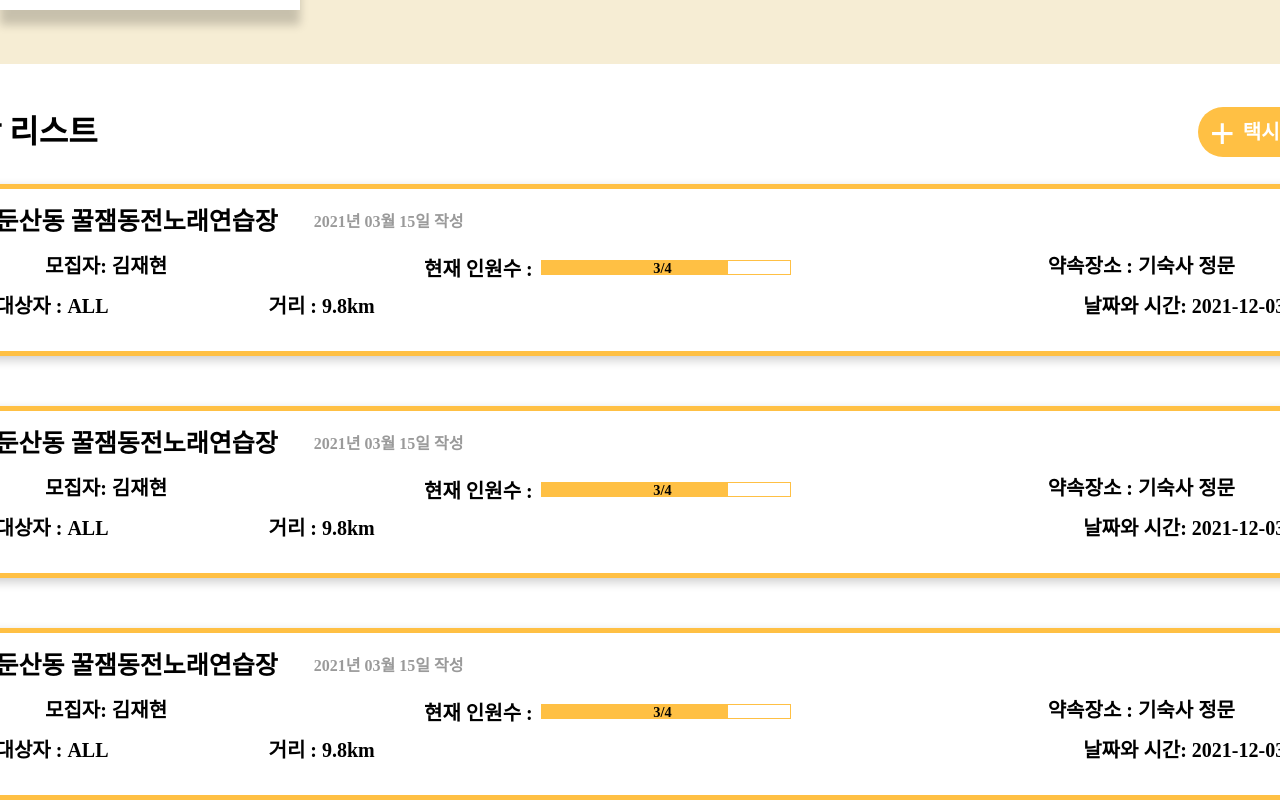
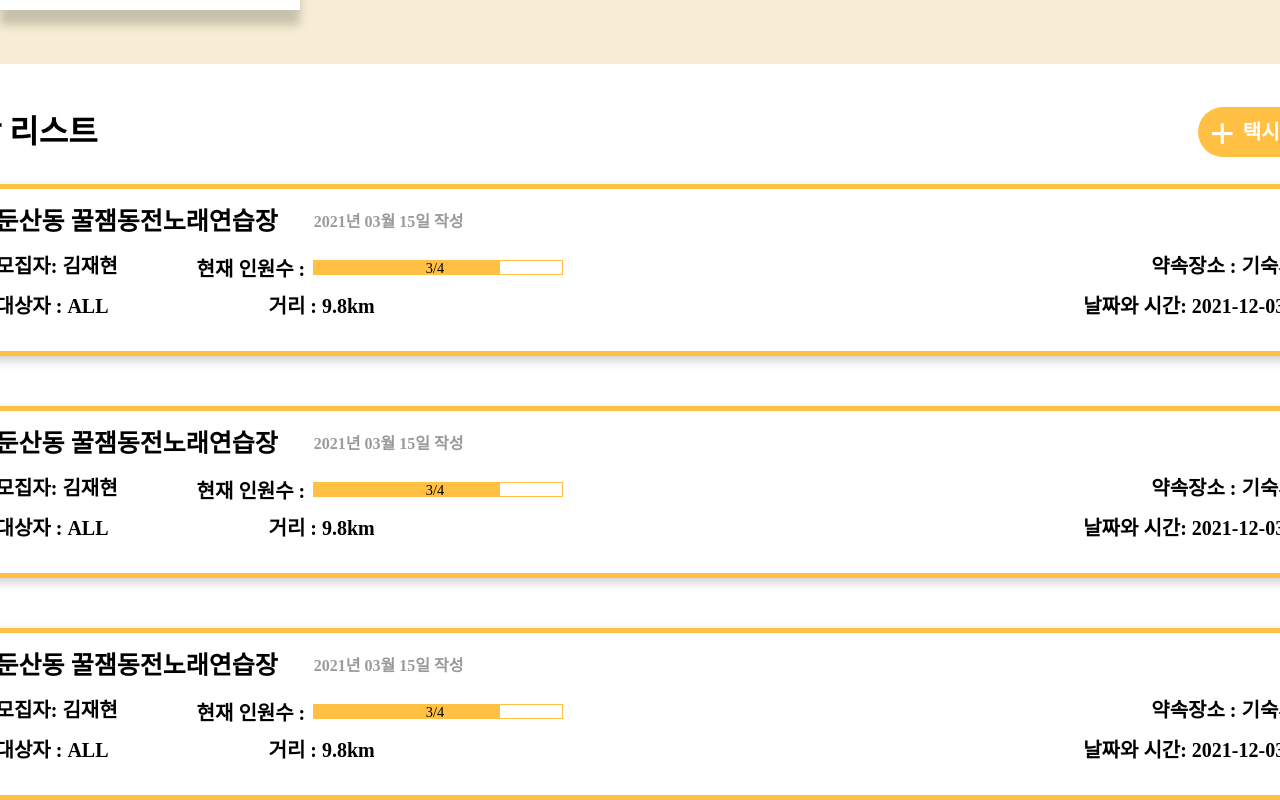
Before and after one commit to DamaTaxi/Client, a React (Create React App) app: page /taxi-pot in a window 1280 px wide. Shown: the part 668-1468 px from the top of the page. Built offline with nearby package versions, Linux system fonts and the light colour scheme; a web font is replaced by a local one.

Commit message:
[MODIFY] 예상가격 삭제로 인한 스타일 변경

```diff
--- a/src/components/TaxiPot/TaxiPotList/style.js
+++ b/src/components/TaxiPot/TaxiPotList/style.js
@@ -89,12 +89,22 @@ export const TaxiPotList = styled.div`
 export const FirstFloorWrapper = styled.div`
   width: 100%;
   display: flex;
-  justify-content: space-around;
   margin-bottom: 13.5px;
+  position: relative;
   p {
     font-family: 'NotoSansCJK';
     font-size: 20px;
     font-weight: bold;
+  }
+  p:first-child {
+    margin-left: 79px;
+  }
+  p:nth-child(2) {
+    margin-left: 160px;
+  }
+  p:nth-child(3) {
+    position: absolute;
+    right: 25px;
   }
 `;
 
--- a/src/templates/GraphContainer/GraphContainer.js
+++ b/src/templates/GraphContainer/GraphContainer.js
@@ -18,9 +18,9 @@ const GraphContainer = (props) => {
     <S.GraphContainer filled={percentFunc(reserve, all)} left={left} width={width} height={height}>
       <p>현재 인원수 : </p>
       <div className="yellowBorderBox">
-        <p>
+        <span>
           {reserve}/{all}
-        </p>
+        </span>
         <div className="filledBox"></div>
       </div>
     </S.GraphContainer>
--- a/src/templates/GraphContainer/style.js
+++ b/src/templates/GraphContainer/style.js
@@ -13,7 +13,7 @@ export const GraphContainer = styled.div`
     width: ${(props) => `${props.width}px`};
     height: ${(props) => `${props.height}px`};
     border: #ffc044 1px solid;
-    p {
+    span {
       position: absolute;
       text-align: center;
       left: ${(props) => `${props.left}%`};
```
